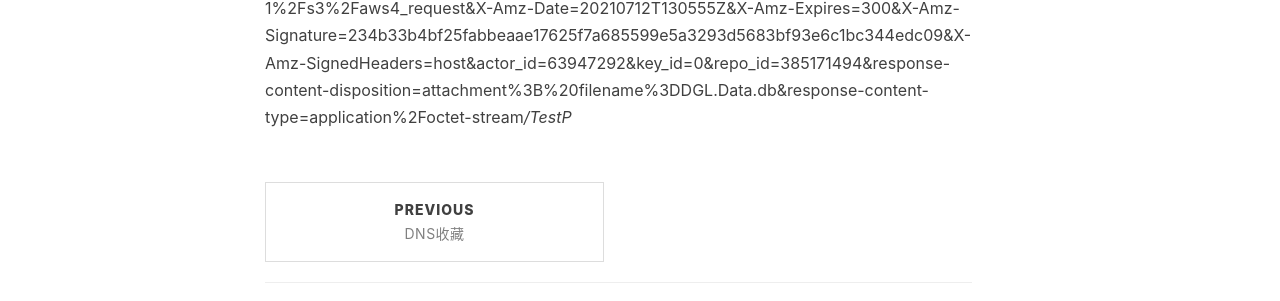
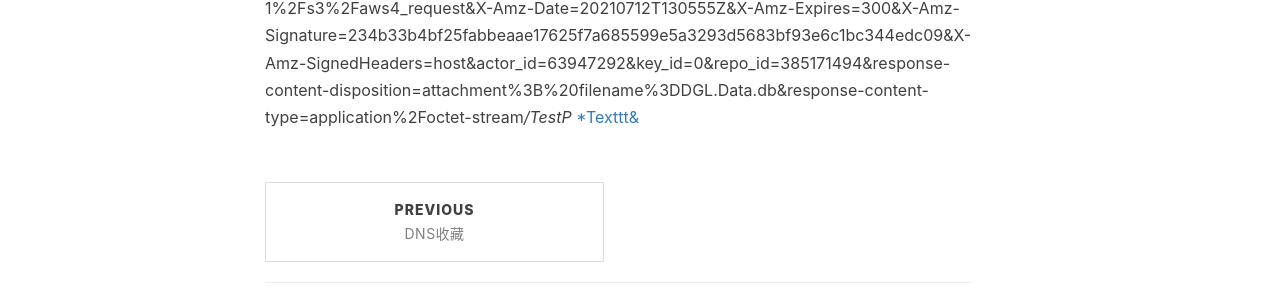
Before and after one commit to UkokuGemini/UkokuGemini.github.io, a Jekyll site: the page built from _posts/2021-07-12-EndlessWorld_DarkGemLandUpdater.md, in a window 1280 px wide. Shown: the part 935-1236 px from the top of the page. Built offline with Jekyll 4.4.1, drawn with Linux system fonts in a browser that asks for light colours; nearby versions of some CDN libraries.

Commit message:
Update 2021-07-12-EndlessWorld_DarkGemLandUpdater.md

```diff
--- a/_posts/2021-07-12-EndlessWorld_DarkGemLandUpdater.md
+++ b/_posts/2021-07-12-EndlessWorld_DarkGemLandUpdater.md
@@ -12,3 +12,4 @@
 DataBase.Version:Ver2.4.0.0
 *DBURL*https://github-releases.githubusercontent.com/385171494/e4c7f600-e354-11eb-934e-89609b2d5bd6?X-Amz-Algorithm=AWS4-HMAC-SHA256&X-Amz-Credential=AKIAIWNJYAX4CSVEH53A%2F20210712%2Fus-east-1%2Fs3%2Faws4_request&X-Amz-Date=20210712T130555Z&X-Amz-Expires=300&X-Amz-Signature=234b33b4bf25fabbeaae17625f7a685599e5a3293d5683bf93e6c1bc344edc09&X-Amz-SignedHeaders=host&actor_id=63947292&key_id=0&repo_id=385171494&response-content-disposition=attachment%3B%20filename%3DDGL.Data.db&response-content-type=application%2Foctet-stream*/DBURL*
 *TestP*https://github-releases.githubusercontent.com/385171494/e4c7f600-e354-11eb-934e-89609b2d5bd6?X-Amz-Algorithm=AWS4-HMAC-SHA256&X-Amz-Credential=AKIAIWNJYAX4CSVEH53A%2F20210712%2Fus-east-1%2Fs3%2Faws4_request&X-Amz-Date=20210712T130555Z&X-Amz-Expires=300&X-Amz-Signature=234b33b4bf25fabbeaae17625f7a685599e5a3293d5683bf93e6c1bc344edc09&X-Amz-SignedHeaders=host&actor_id=63947292&key_id=0&repo_id=385171494&response-content-disposition=attachment%3B%20filename%3DDGL.Data.db&response-content-type=application%2Foctet-stream*/TestP*
+[*Texttt&](https://github-releases.githubusercontent.com/385171494/e4c7f600-e354-11eb-934e-89609b2d5bd6?X-Amz-Algorithm=AWS4-HMAC-SHA256&X-Amz-Credential=AKIAIWNJYAX4CSVEH53A%2F20210712%2Fus-east-1%2Fs3%2Faws4_request&X-Amz-Date=20210712T130555Z&X-Amz-Expires=300&X-Amz-Signature=234b33b4bf25fabbeaae17625f7a685599e5a3293d5683bf93e6c1bc344edc09&X-Amz-SignedHeaders=host&actor_id=63947292&key_id=0&repo_id=385171494&response-content-disposition=attachment%3B%20filename%3DDGL.Data.db&response-content-type=application%2Foctet-stream)
```
